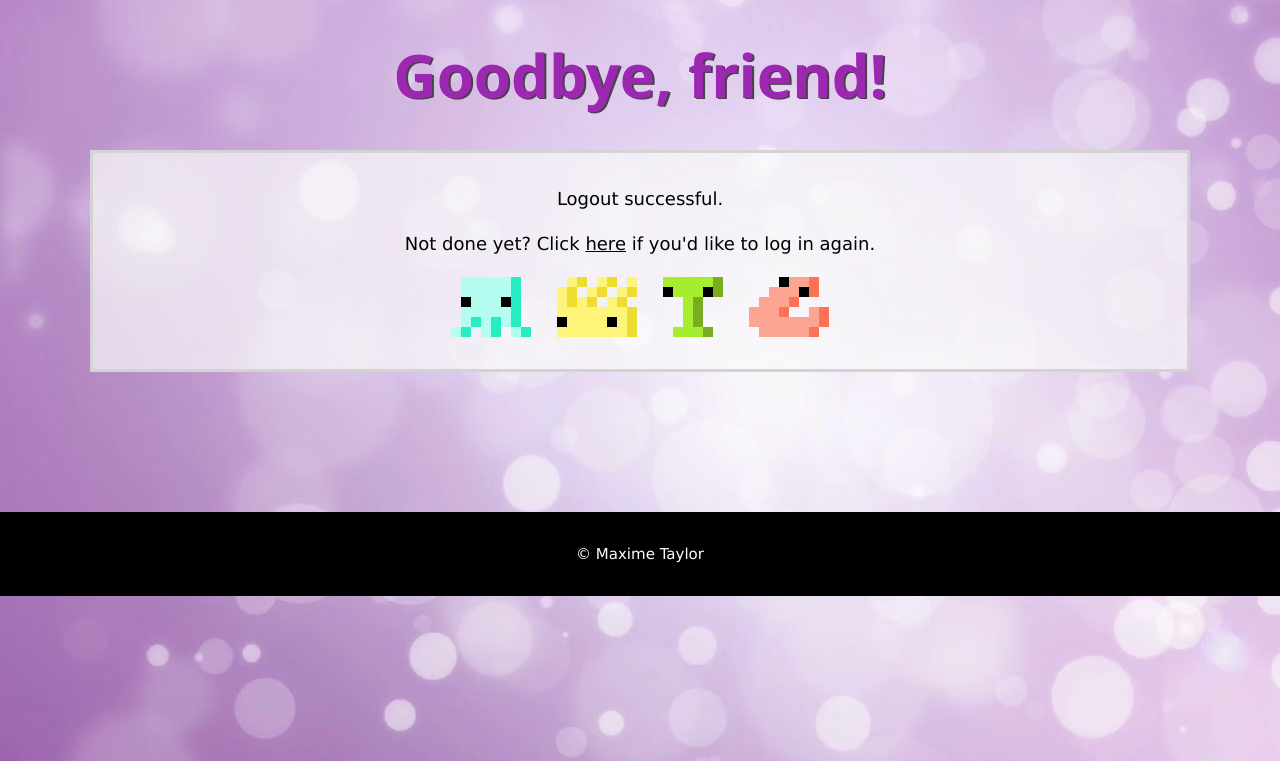
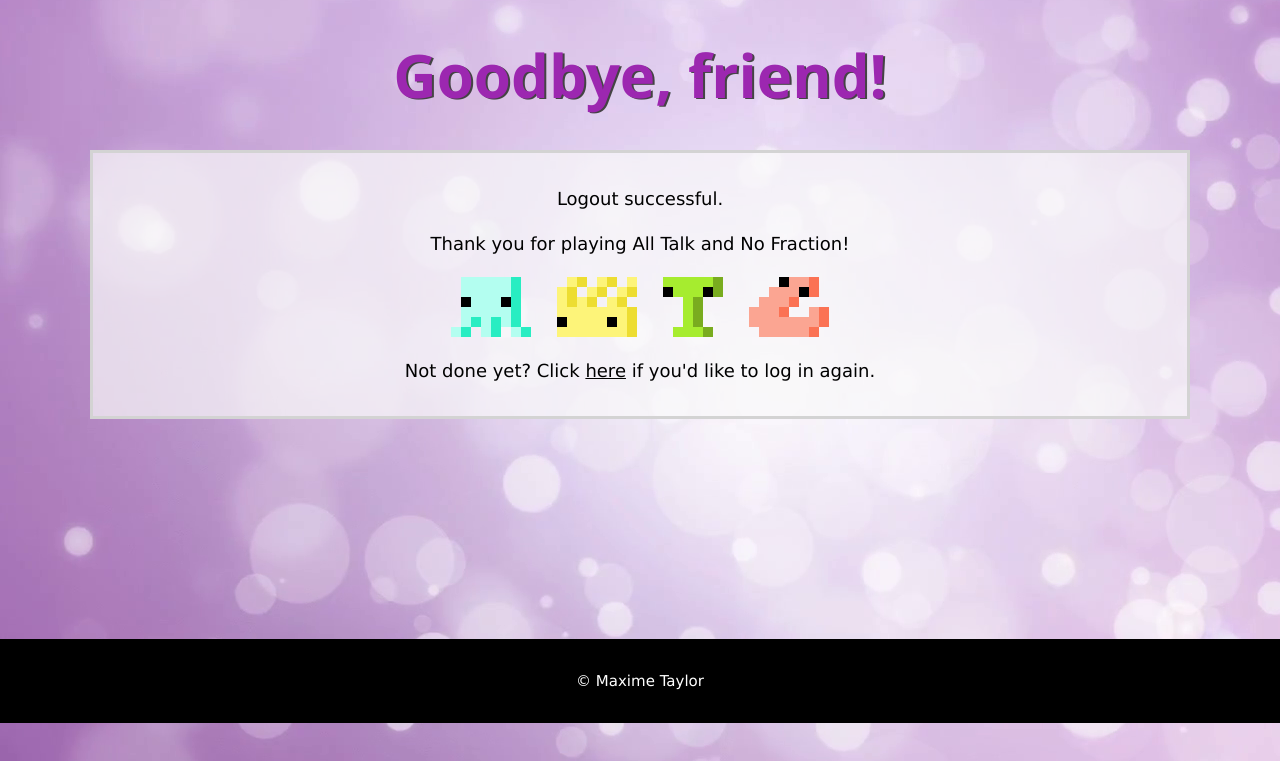
Before and after one commit to mtayl062/wbproj, a PHP site: page /logout.php in a window 1280 px wide. Shown: the part 39-800 px from the top of the page. Run offline with PHP 8.4, Linux system fonts and the light colour scheme.

Commit message:
Esthetic changes to logout.php and page footers

```diff
--- a/logout.php
+++ b/logout.php
@@ -31,7 +31,7 @@
 	<section id="mainbox" class="w3-container w3-content w3-center w3-padding-large">
 		<div class="top-bottom-space">
 			<p>Logout successful.<p>
-			<p>Not done yet? Click <a href="login.php">here</a> if you'd like to log in again.</p>
+			<p>Thank you for playing All Talk and No Fraction!</p>
 		</div>
 		<div class="top-bottom-space">
 			<img src="images/pet1.png" alt="One of the game's pets" id="pet-banner"/>
@@ -39,6 +39,7 @@
 			<img src="images/pet3.png" alt="One of the game's pets" id="pet-banner"/>
 			<img src="images/pet4.png" alt="One of the game's pets" id="pet-banner"/>
 		</div>
+		<div class="top-bottom-space"><p>Not done yet? Click <a href="login.php">here</a> if you'd like to log in again.</p></div>
 	</section>
 
 	<footer class="w3-center w3-black w3-padding-16">
--- a/style/main.css
+++ b/style/main.css
@@ -4,7 +4,7 @@
 }
 
 footer {
-	margin-top: 140px;
+	margin-top: 220px;
 }
 
 body {
```
